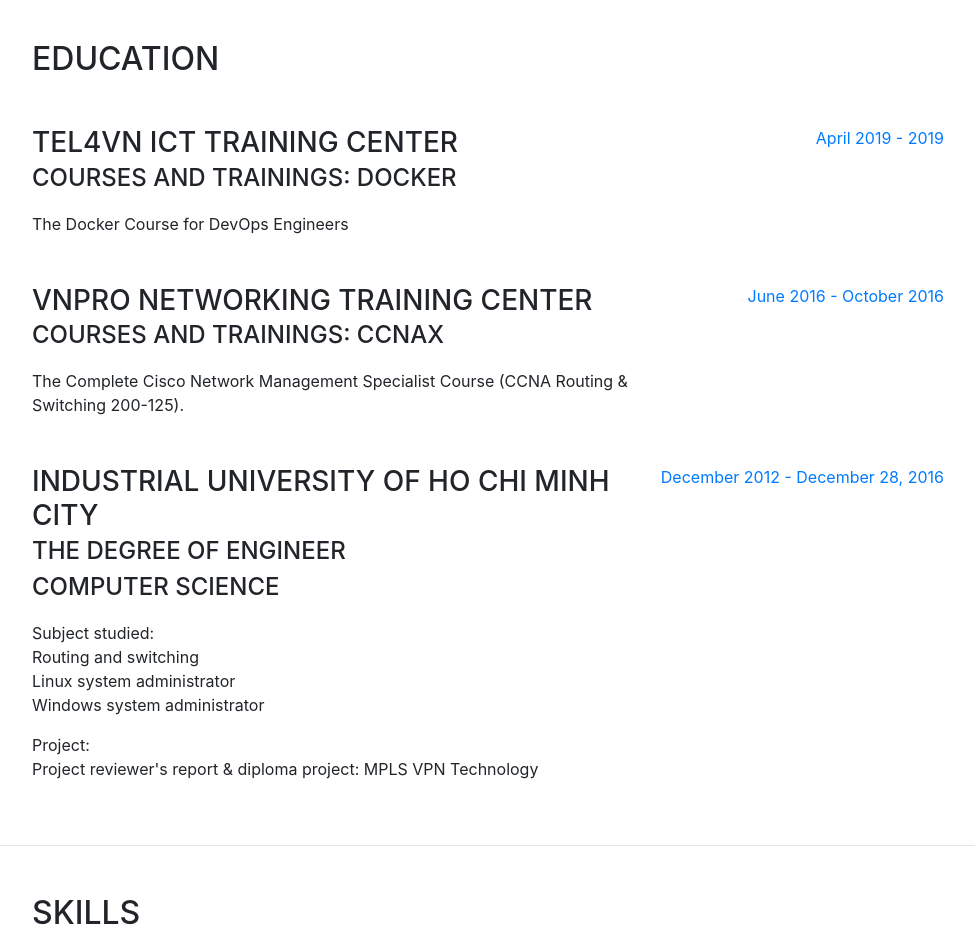
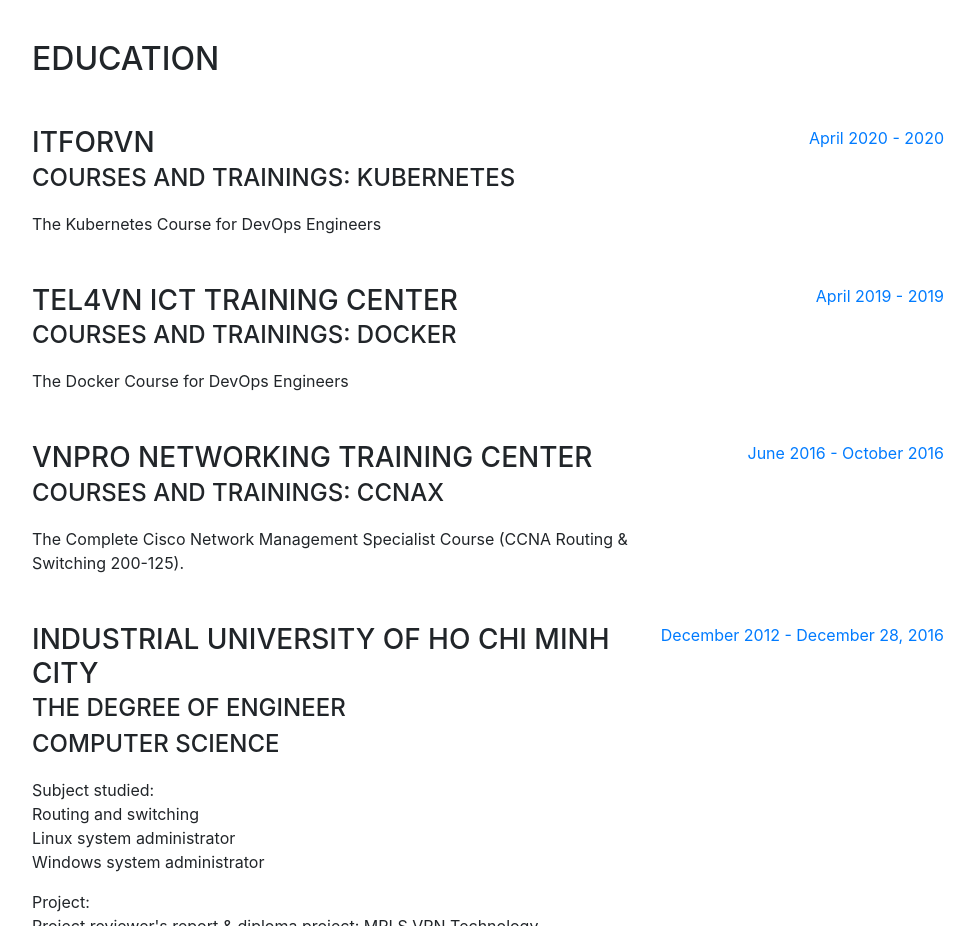
Before and after one commit to phan-van-thuy/nguyenngoctaibp.github.io, a website with bundled scripts: page index.html in a window 1280 px wide. Shown: the part 3340-4266 px from the top of the page, without its empty margins (288-1263 px from the left). Built offline with nearby package versions, Linux system fonts and the light colour scheme; a web font is replaced by a local one.

Commit message:
update education
update education

```diff
--- a/index.html
+++ b/index.html
@@ -214,6 +214,17 @@
 
           <div class="resume-item d-flex flex-column flex-md-row mb-5">
             <div class="resume-content mr-auto">
+              <h3 class="mb-0">ITFORVN</h3>
+			  <div class="subheading mb-3">Courses and Trainings: Kubernetes</div>
+			  <div>The Kubernetes Course for DevOps Engineers</div>
+            </div>
+            <div class="resume-date text-md-right">
+              <span class="text-primary">April 2020 - 2020</span>
+            </div>
+          </div>
+
+          <div class="resume-item d-flex flex-column flex-md-row mb-5">
+            <div class="resume-content mr-auto">
               <h3 class="mb-0">TEL4VN ICT Training Center</h3>
 			  <div class="subheading mb-3">Courses and Trainings: Docker</div>
 			  <div>The Docker Course for DevOps Engineers</div>
```
